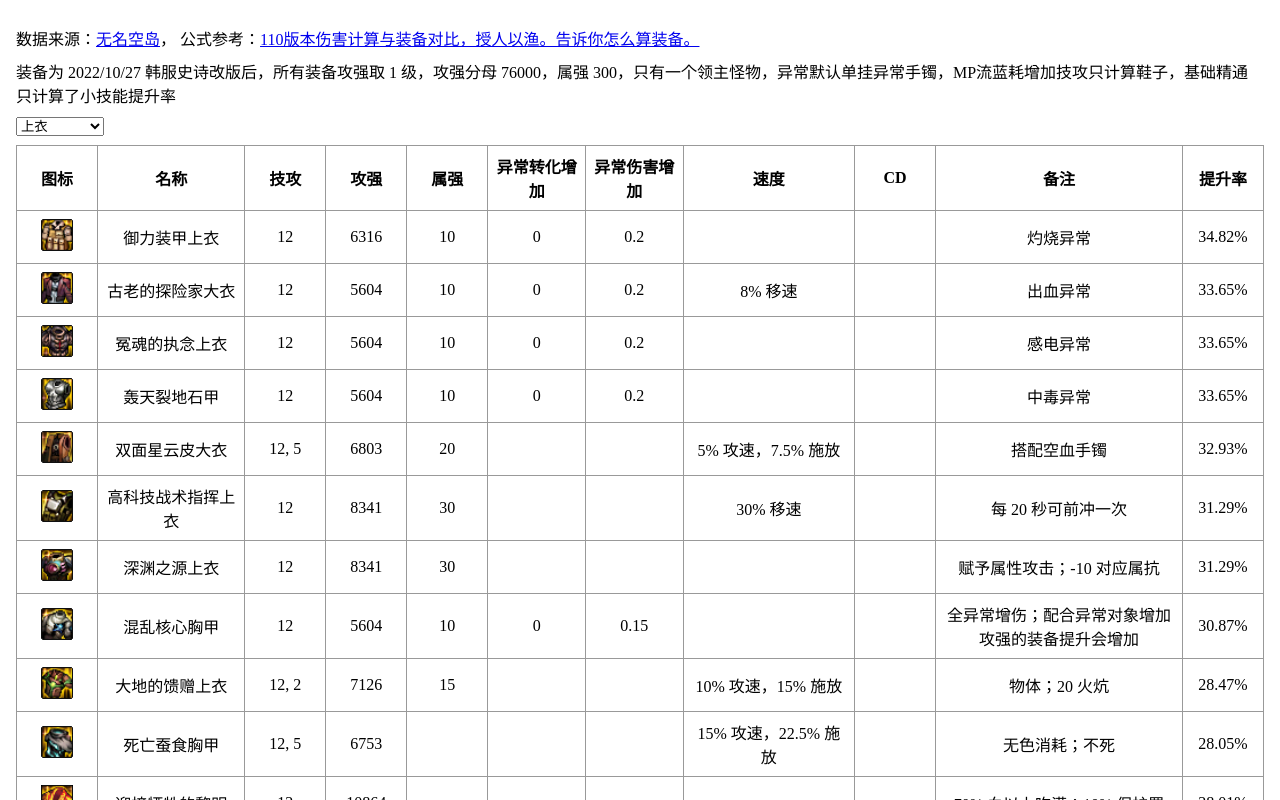
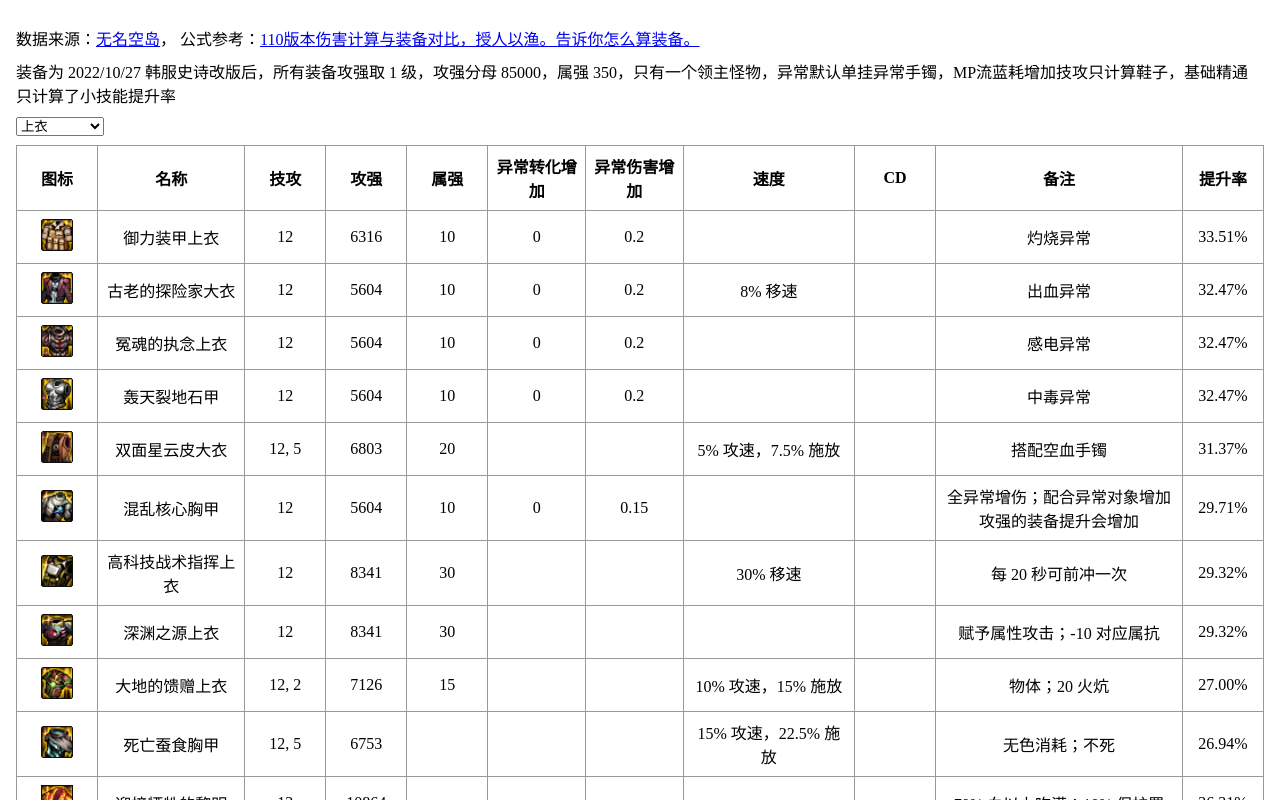
Before and after one commit to Gu-Miao/dnf-105ss, a React (Vite) app: page / in a window 1280 px wide. Shown: the top 800 px of the page. Built offline with nearby package versions, Linux system fonts and the light colour scheme.

Commit message:
Update constants

```diff
--- a/src/constants.ts
+++ b/src/constants.ts
@@ -1,2 +1,2 @@
-export const ATTACK_ENHANCE_ARG = 76000
-export const ELEMENT_ENHANCEMENT = 300
+export const ATTACK_ENHANCE_ARG = 85000
+export const ELEMENT_ENHANCEMENT = 350
```
Also changed, not shown: 1 other file (tests, documents, lock files or other folders).
